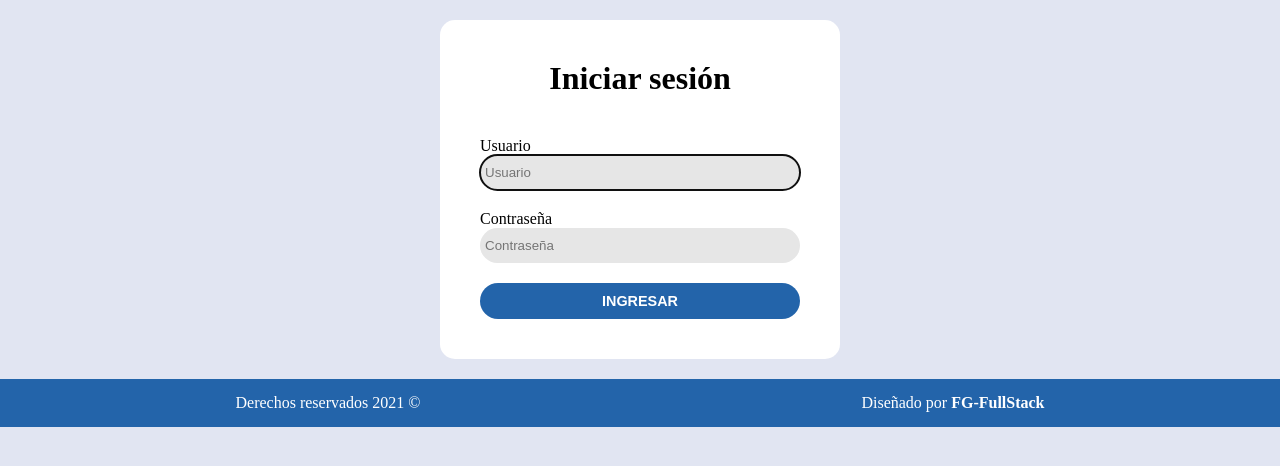
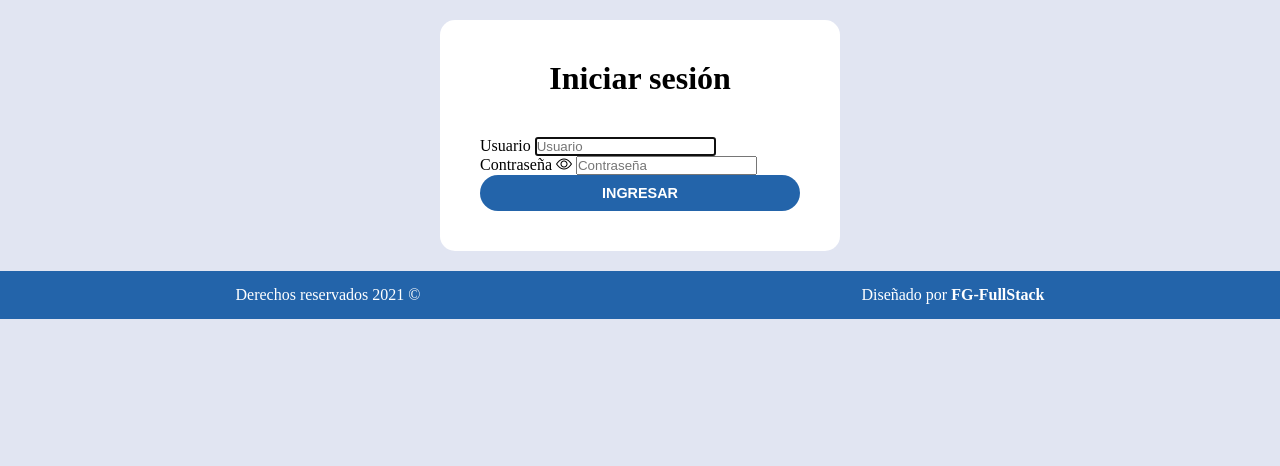
Before and after one commit to Frangia22/Web-Luz-y-Fuerza, a Django app: page /accounts/login/ in a window 1280 px wide. Shown: the part 114-580 px from the top of the page. Run offline with Django 3.2, Linux system fonts and the light colour scheme; some libraries are stand-ins or nearby versions.

Commit message:
Mejoras visuales

```diff
--- a/templates/cancha/calendario.html
+++ b/templates/cancha/calendario.html
@@ -33,7 +33,7 @@
       events: [
           {% for i in events %}
             {
-                title: '{{ i.nombre }} {{ i.tipoCancha }}',
+                title: '{{ i.tipoCancha }} {{ i.nombre }}',
                 start: '{{ i.fecha|date:"Y-m-d H:i" }}',
                 end: '{{ i.fecha|date:"H:i" }}'
             },
--- a/templates/registration/login.html
+++ b/templates/registration/login.html
@@ -1,5 +1,8 @@
 {% extends 'base.html' %}
 {% load static %}
+{% block css %}
+<link rel="stylesheet" href="https://cdn.jsdelivr.net/npm/bootstrap-icons@1.5.0/font/bootstrap-icons.css">
+{% endblock %}
 {% block body %}
 {% load crispy_forms_tags %}
     <div class="container">
@@ -7,28 +10,48 @@
             <div class="card-title"><h1>Iniciar sesión</h1></div>
             <form class="form-inicio" action="{% url 'login' %}" method="post">
                 {% csrf_token %}
-                <label class="">Usuario</label>
+                <div class="form-gruop-12">
+                    <label class="form-label">Usuario</label>
                         <input
                             type="text"
-                        class="form-control"
+                            class="form-control-login"
                             placeholder="Usuario"
                             required
                             autofocus
                             name="username"
                         />
-                    <label for="inputPassword" class="">Contraseña</label>
+                </div>
+                <div class="form-group-12">
+                    <label for="inputPassword" class="form-label">Contraseña</label>
+                    <span><i id="showHide" class="bi bi-eye icon-pass" type="button"></i></span>
                     <input
                         type="password"
                         id="inputPassword"
-                        class="form-control"
+                        class="form-control-login"
                         placeholder="Contraseña"
                         required
                         name='password'
                     />
+                </div>
                 <input type="submit" value="Ingresar" class="btn-inicio">
             </form>
         </div>
     </div>
 
-
 {% endblock  %}
+{% block js %}
+<script>
+        const buttonPass = document.querySelector('#showHide');
+        buttonPass.addEventListener('click', () => {
+            if (inputPassword.type === 'password') {
+                inputPassword.type = 'text';
+                showHide.classList.remove('bi', 'bi-eye');
+                showHide.classList.add('bi', 'bi-eye-slash');
+            }else{
+                inputPassword.type = 'password';
+                showHide.classList.remove('bi', 'bi-eye-slash');
+                showHide.classList.add('bi', 'bi-eye');
+            }
+        });
+</script>
+{% endblock %}
```
Lines whose indentation alone changed are shown as unchanged.
